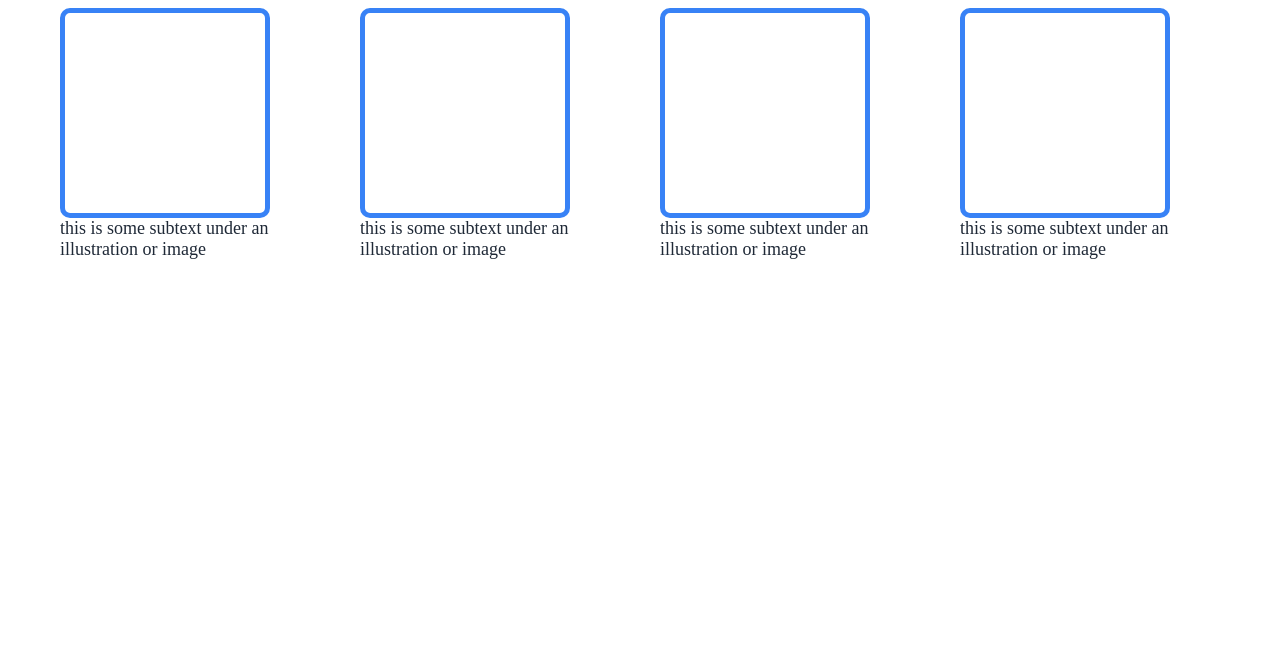
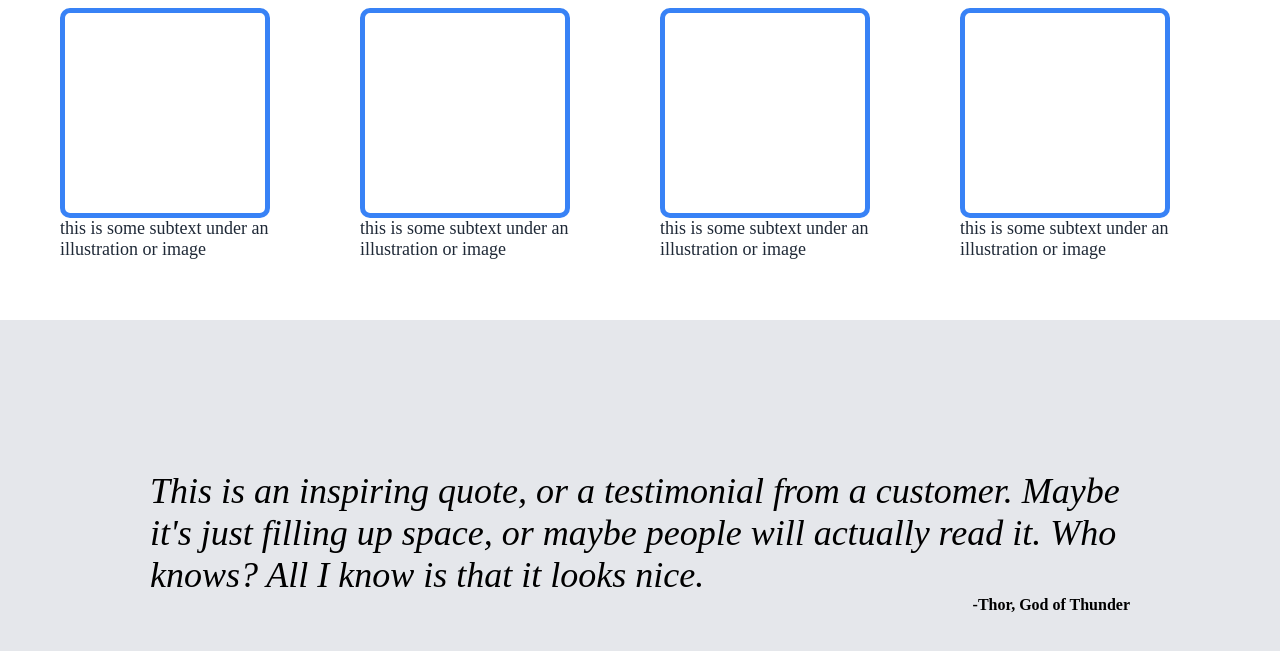
Before and after one commit to iHarshMakwana/Project-Landing-Page, a plain HTML site: page index.html in a window 1280 px wide. Shown: the part 507-1158 px from the top of the page. Before the commit the page ends 827 px from the top, so only its background shows below. Drawn offline with Linux system fonts and the light colour scheme.

Commit message:
Information section

```diff
--- a/index.html
+++ b/index.html
@@ -55,6 +55,12 @@
 
     </div>
 
+    <div class="section2">
+        <p class="quote">This is an inspiring quote, or a testimonial from a customer. Maybe it's just filling up space, or maybe people will actually read it. Who knows? All I know is that it looks nice.</p>
+        <span class="author">-Thor, God of Thunder</span>
+    </div>
+
+
 </body>
 <footer></footer>
 </html>
--- a/style.css
+++ b/style.css
@@ -112,3 +112,25 @@ span{
     justify-content: center;
 
 }
+
+/*Quote*/
+
+.section2{
+    background-color: #E5E7EB;
+    padding: 150px;
+    align-content: center;
+    display: flex;
+    flex-direction:column;
+
+
+}
+.quote{
+    font-style: italic;
+    font-size: 36px;
+
+}
+.author{
+    font-weight: bold;
+    align-self: flex-end;
+
+}
```
